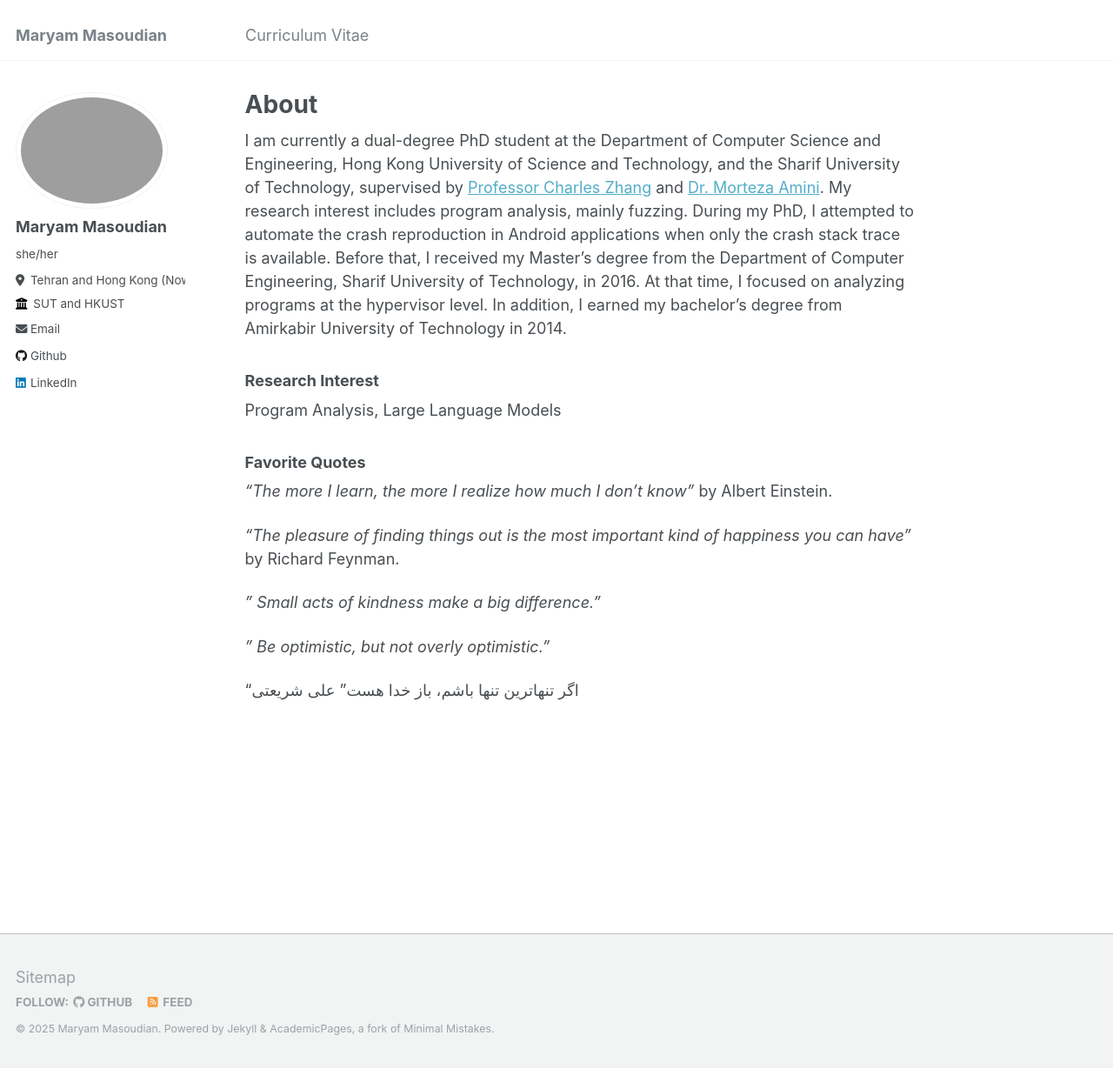
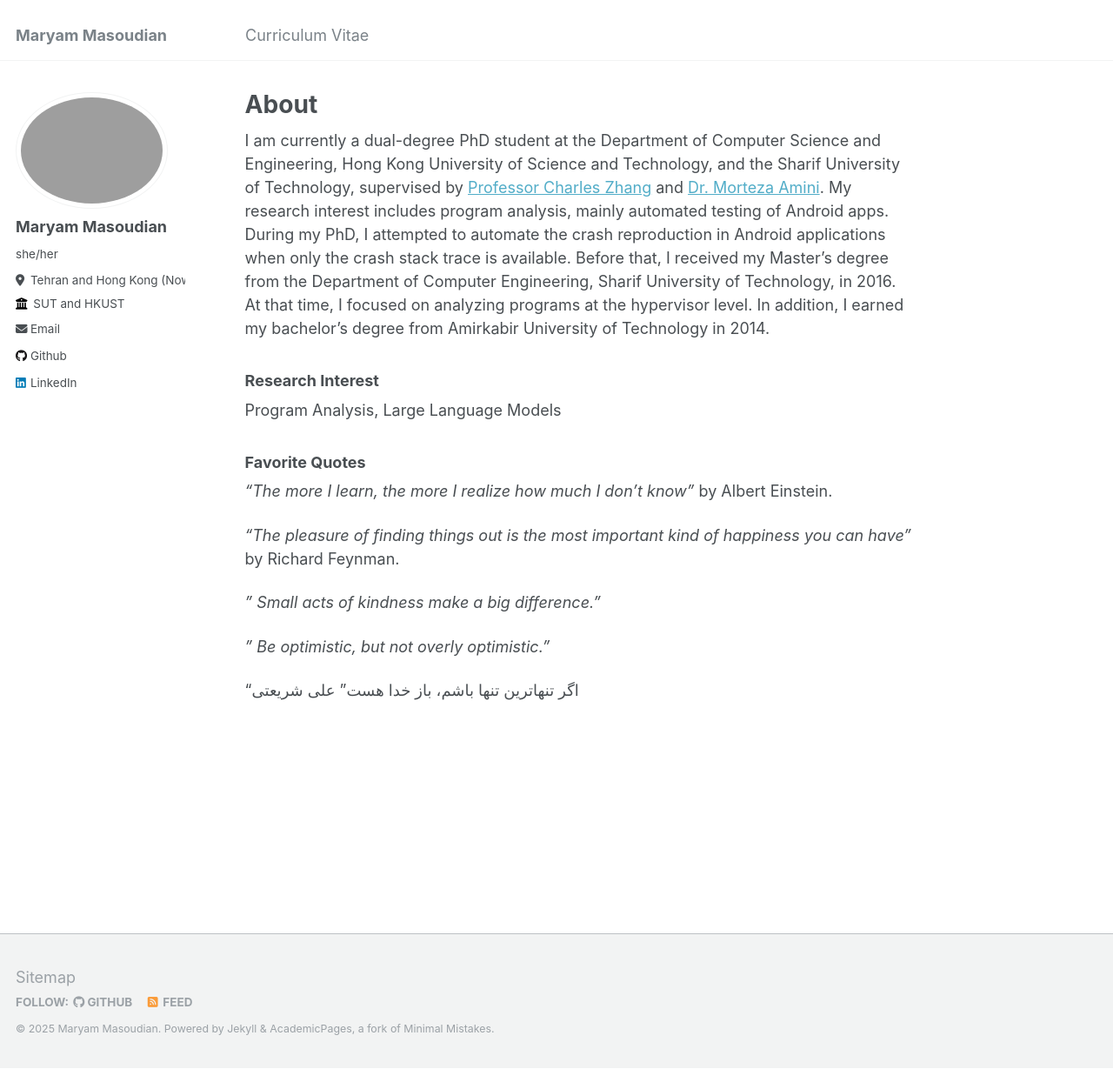
Before and after one commit to maryammsd/maryammsd.github.io, a Jekyll site: the page built from _pages/about.md, in a window 1280 px wide and 1229 px high. Shown: the whole window at 87% size. Built offline with Jekyll 4.4.1, drawn with Linux system fonts in a browser that asks for light colours.

Commit message:
Revise research interest in about.md
Updated research interest to include automated testing of Android apps.

```diff
--- a/_pages/about.md
+++ b/_pages/about.md
@@ -7,7 +7,7 @@ redirect_from:
   - /about.html
 ---
 
-I am currently a dual-degree PhD student at the Department of Computer Science and Engineering, Hong Kong University of Science and Technology, and the Sharif University of Technology, supervised by [Professor Charles Zhang](https://cse.hkust.edu.hk/~charlesz/) and [Dr. Morteza Amini](https://sharif.edu/~amini/). My research interest includes program analysis, mainly fuzzing. During my PhD, I attempted to automate the crash reproduction in Android applications when only the crash stack trace is available. Before that, I received my Master's degree from the Department of Computer Engineering, Sharif University of Technology, in 2016. At that time, I focused on analyzing programs at the hypervisor level. In addition, I earned my bachelor's degree from Amirkabir University of Technology in 2014.
+I am currently a dual-degree PhD student at the Department of Computer Science and Engineering, Hong Kong University of Science and Technology, and the Sharif University of Technology, supervised by [Professor Charles Zhang](https://cse.hkust.edu.hk/~charlesz/) and [Dr. Morteza Amini](https://sharif.edu/~amini/). My research interest includes program analysis, mainly automated testing of Android apps. During my PhD, I attempted to automate the crash reproduction in Android applications when only the crash stack trace is available. Before that, I received my Master's degree from the Department of Computer Engineering, Sharif University of Technology, in 2016. At that time, I focused on analyzing programs at the hypervisor level. In addition, I earned my bachelor's degree from Amirkabir University of Technology in 2014.
 
 ### Research Interest
 Program Analysis, Large Language Models
```
